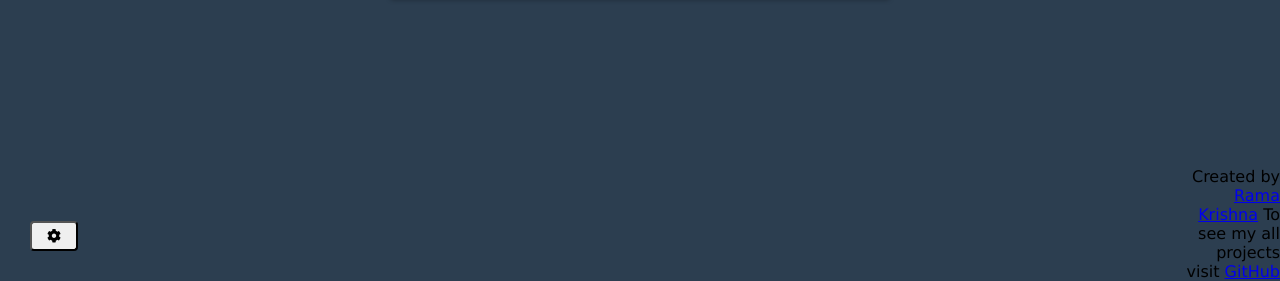
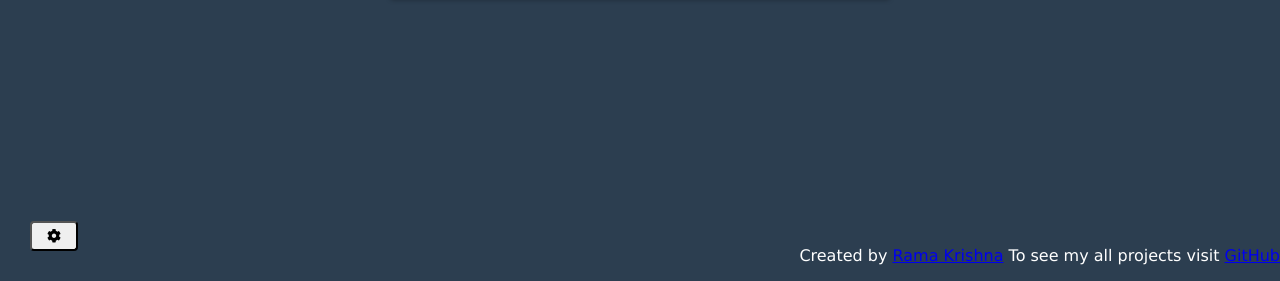
Before and after one commit to RAMAKRISHNA1009/Typing-game, a plain HTML site: page index.html in a window 1280 px wide. Shown: the part 519-800 px from the top of the page. Drawn offline with Linux system fonts and the light colour scheme.

Commit message:
Update index.html

```diff
--- a/index.html
+++ b/index.html
@@ -51,10 +51,10 @@
 
       <div id="end-game-container" class="end-game-container"></div>
     </div>
-    <div style="position: absolute; bottom: 0; right: 0; width: 100px; text-align:right;">
+    <p style="position: absolute; bottom: 0; right: 0; text-align:right;color: white">
     Created by <a href="ramak5135@gmail.com">Rama Krishna</a>
     To see my all projects visit <a href="https://github.com/RAMAKRISHNA1009">GitHub</a>
-  </div>
+  </p>
     <script src="script.js"></script>
   </body>
 </html>
```
